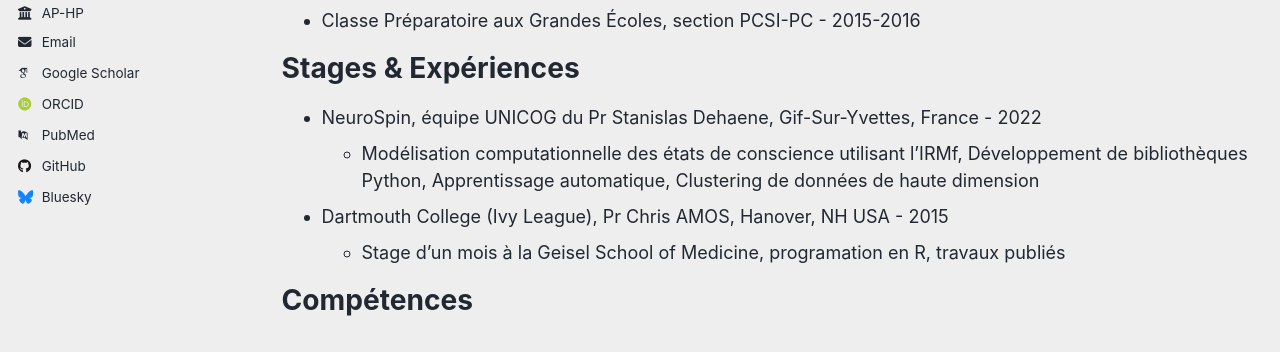
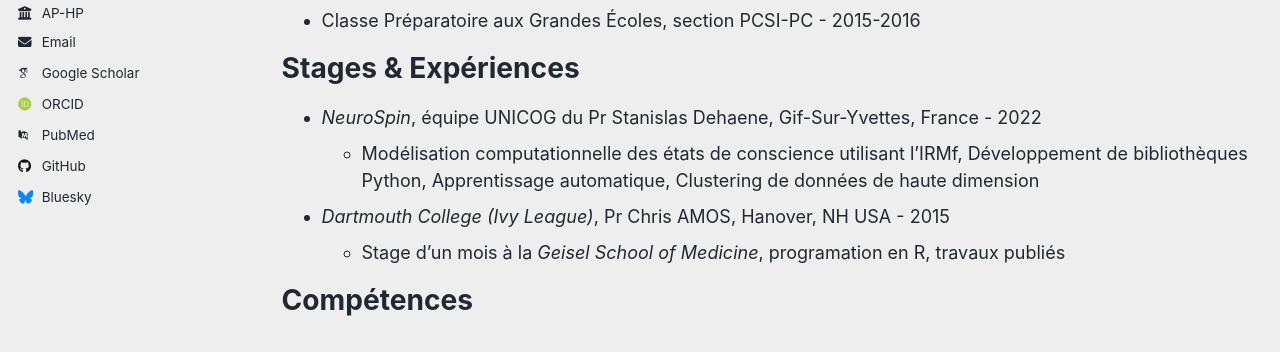
Before and after one commit to thiswillbeyourgithub/website, a Jekyll site: the page built from _pages/cv_fr.md, in a window 1280 px wide and 900 px high. Shown: the part 420-772 px from the top of the window. Built offline with Jekyll 4.4.1, drawn with Linux system fonts in a browser that asks for light colours; emoji names are drawn with the system emoji font; some web fonts are replaced; a script that is not in the unit is left out.

Commit message:
italic
Signed-off-by: thiswillbeyourgithub <26625900+thiswillbeyourgithub@users.noreply.github.com>

```diff
--- a/_pages/cv_fr.md
+++ b/_pages/cv_fr.md
@@ -23,10 +23,10 @@
 
 
 # Stages & Expériences
-* NeuroSpin, équipe UNICOG du Pr Stanislas Dehaene, Gif-Sur-Yvettes, France - 2022
+* *NeuroSpin*, équipe UNICOG du Pr Stanislas Dehaene, Gif-Sur-Yvettes, France - 2022
     * Modélisation computationnelle des états de conscience utilisant l'IRMf, Développement de bibliothèques Python, Apprentissage automatique, Clustering de données de haute dimension
-* Dartmouth College (Ivy League), Pr Chris AMOS, Hanover, NH USA - 2015
-    * Stage d’un mois à la Geisel School of Medicine, programation en R, travaux publiés
+* *Dartmouth College (Ivy League)*, Pr Chris AMOS, Hanover, NH USA - 2015
+    * Stage d’un mois à la *Geisel School of Medicine*, programation en R, travaux publiés
 
 
 # Compétences
```
